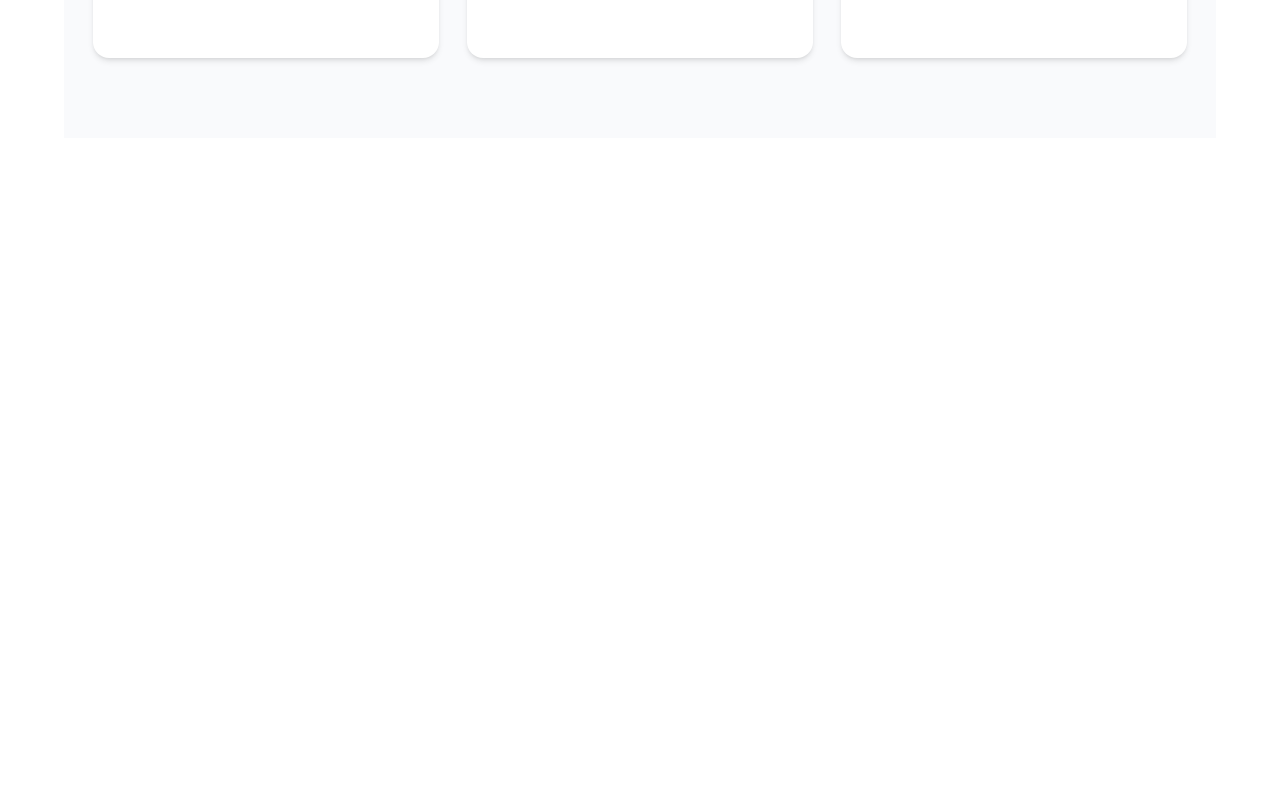
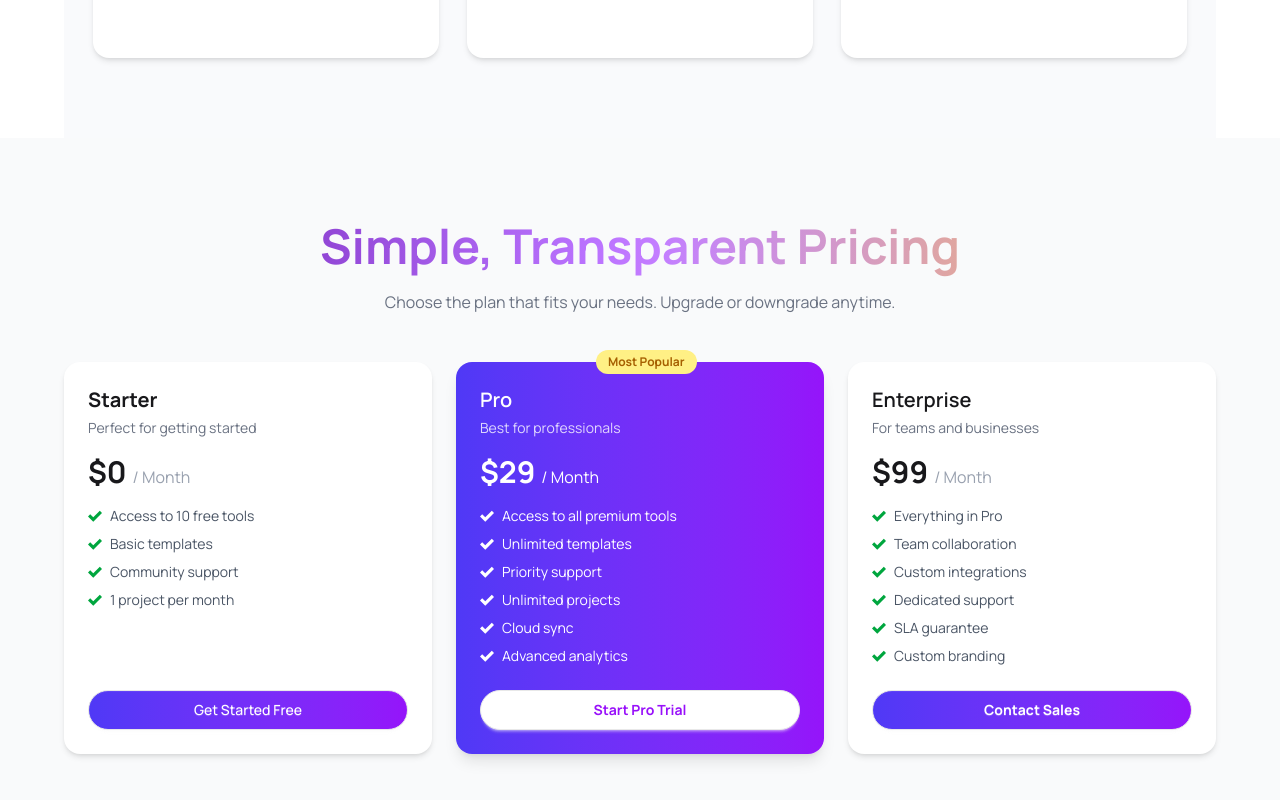
Before and after one commit to Nafis-Sahriar/Assignment-06-Nafis, a React (Vite) app: page / in a window 1280 px wide. Shown: the part 3415-4215 px from the top of the page. Before the commit the page ends 3553 px from the top, so only its background shows below. Built offline with nearby package versions, Linux system fonts and the light colour scheme.

Commit message:
Pricing Component Completed

```diff
--- a/src/App.jsx
+++ b/src/App.jsx
@@ -7,6 +7,7 @@ import Cart from "./Components/Cart/Cart";
 import GetStarted from "./Components/HomePage/GetStarted";
 import Banner from "./Components/HomePage/Banner";
 import Counter from "./Components/HomePage/Counter";
+import Pricing from "./Components/HomePage/Pricing";
 
 
 
@@ -80,6 +81,10 @@ function App()
       activeMode==="product" &&<GetStarted></GetStarted>
     }
 
+    {
+      activeMode==="product" &&<Pricing></Pricing>
+    }
+
 
 
 
--- /dev/null
+++ b/src/Components/HomePage/Pricing.jsx
@@ -0,0 +1,93 @@
+import React from 'react';
+import { ImCheckmark } from 'react-icons/im';
+
+const Pricing = () => {
+    return (
+        <div className="w-full py-16 bg-gray-50 flex justify-center">
+
+             <div className="w-[95%] md:w-[90%] max-w-6xl">
+
+
+                <div className="text-center mb-12">
+                     <h2 className="text-3xl md:text-5xl font-bold bg-linear-to-r from-purple-800 via-purple-400 to-amber-400 bg-clip-text text-transparent p-5">Simple, Transparent Pricing</h2>
+                     <p className="text-gray-500 text-sm md:text-base"> Choose the plan that fits your needs. Upgrade or downgrade anytime.</p>
+               </div>
+
+
+                <div className="grid grid-cols-1 md:grid-cols-3 gap-6">
+
+
+                    <div className="bg-white rounded-2xl shadow-md p-6 flex flex-col justify-between">
+                        <div>
+                        <h3 className="text-xl font-bold mb-1">Starter</h3>
+                        <p className="text-gray-500 text-sm mb-4">Perfect for getting started</p>
+
+                        <h2 className="text-3xl font-bold mb-4"> $0 <span className="text-gray-400 text-base font-normal">/ Month</span></h2>
+
+                        <ul className="space-y-2 text-gray-600 text-sm">
+                            <li className='flex items-center gap-2'><span className='text-green-600'><ImCheckmark /></span> Access to 10 free tools</li>
+                            <li className='flex items-center gap-2'><span className='text-green-600'><ImCheckmark /></span> Basic templates</li>
+                            <li className='flex items-center gap-2'><span className='text-green-600'><ImCheckmark /></span> Community support</li>
+                            <li className='flex items-center gap-2'><span className='text-green-600'><ImCheckmark /></span> 1 project per month</li>
+                        </ul>
+                        </div>
+
+                        <button className="btn mt-6 w-full py-3 rounded-full text-white font-medium bg-linear-to-r from-[#4F39F6] to-[#9514FA]"> Get Started Free </button>
+                    </div>
+
+
+      <div className="relative rounded-2xl p-6 flex flex-col justify-between text-white bg-linear-to-r from-[#4F39F6] to-[#9514FA] shadow-lg">
+
+
+            <span className="absolute -top-3 left-45 md:left-35  bg-yellow-200 text-yellow-700 font-bold text-xs px-3 py-1 rounded-full">Most Popular</span>
+
+            <div>
+                    <h3 className="text-xl font-semibold mb-1">Pro</h3>
+                    <p className="text-white/80 text-sm mb-4">Best for professionals</p>
+
+                    <h2 className="text-3xl font-bold mb-4">$29 <span className="text-white text-base font-normal">/ Month</span></h2>
+
+                    <ul className="space-y-2 text-sm">
+                        <li className='flex items-center gap-2'><ImCheckmark />Access to all premium tools</li>
+                        <li className='flex items-center gap-2'><ImCheckmark />Unlimited templates</li>
+                        <li className='flex items-center gap-2'><ImCheckmark /> Priority support</li>
+                        <li className='flex items-center gap-2'><ImCheckmark />Unlimited projects</li>
+                        <li className='flex items-center gap-2'><ImCheckmark /> Cloud sync</li>
+                        <li className='flex items-center gap-2'><ImCheckmark />Advanced analytics</li>
+                    </ul>
+            </div>
+
+             <button className="btn font-bold mt-6 w-full py-3 rounded-full bg-white text-purple-600 "> Start Pro Trial</button>
+      </div>
+
+
+      <div className="bg-white rounded-2xl shadow-md p-6 flex flex-col justify-between">
+
+                <div>
+                        <h3 className="text-xl font-semibold mb-1">Enterprise</h3>
+                        <p className="text-gray-500 text-sm mb-4">For teams and businesses</p>
+
+                        <h2 className="text-3xl font-bold mb-4"> $99 <span className="text-gray-400 text-base font-normal">/ Month</span></h2>
+
+                        <ul className="space-y-2 text-gray-600 text-sm">
+                            <li className='flex items-center gap-2'><span className='text-green-600'><ImCheckmark /></span> Everything in Pro</li>
+                            <li className='flex items-center gap-2'><span className='text-green-600'><ImCheckmark /></span> Team collaboration</li>
+                            <li className='flex items-center gap-2'><span className='text-green-600'><ImCheckmark /></span> Custom integrations</li>
+                            <li className='flex items-center gap-2'><span className='text-green-600'><ImCheckmark /></span> Dedicated support</li>
+                            <li className='flex items-center gap-2'><span className='text-green-600'><ImCheckmark /></span> SLA guarantee</li>
+                            <li className='flex items-center gap-2'><span className='text-green-600'><ImCheckmark /></span> Custom branding</li>
+                        </ul>
+                </div>
+
+                <button className="btn font-bold mt-6 w-full py-3 rounded-full text-white  bg-linear-to-r from-[#4F39F6] to-[#9514FA]"> Contact Sales </button>
+      </div>
+
+    </div>
+
+  </div>
+
+</div>
+);
+};
+
+export default Pricing;
```
